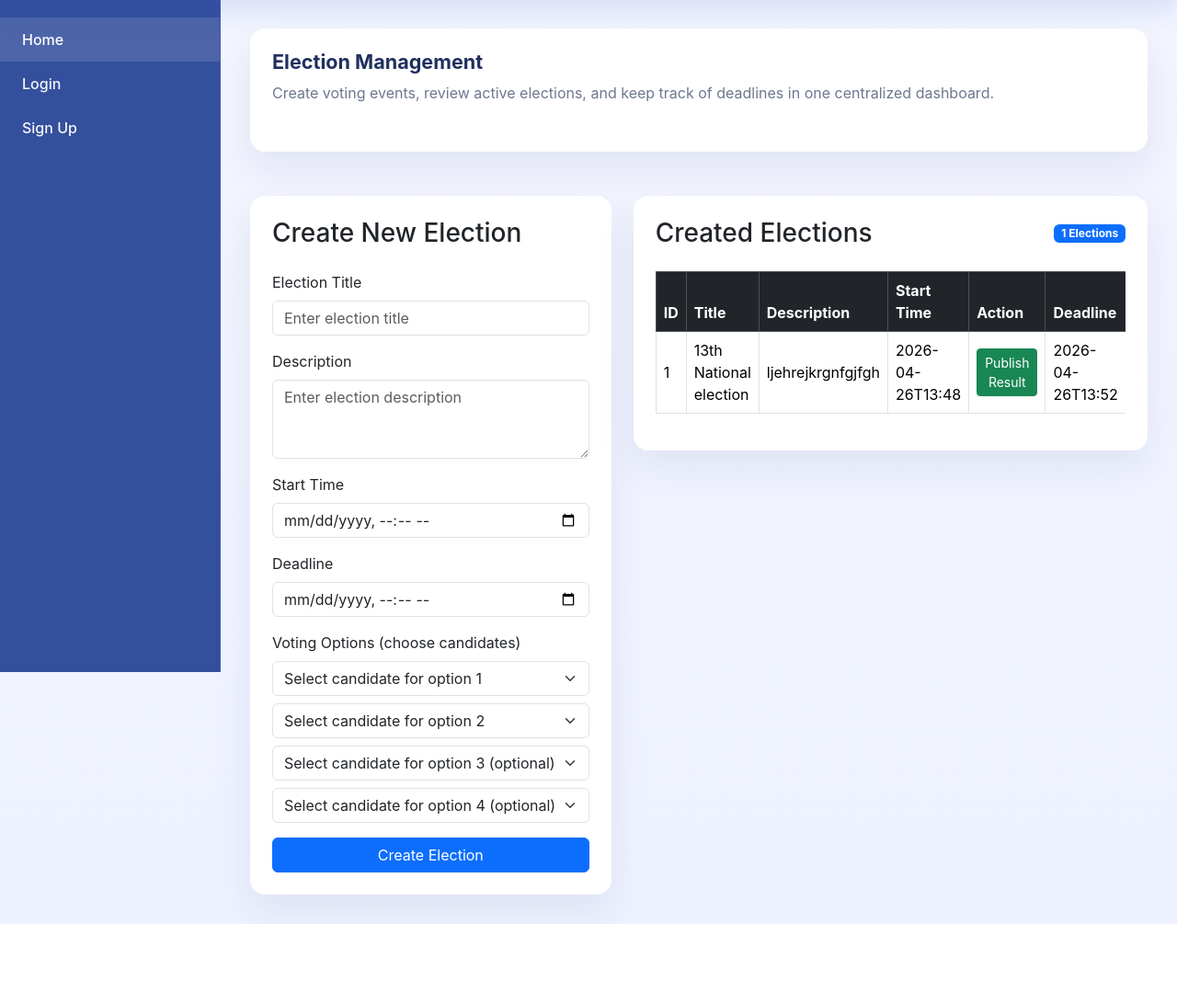
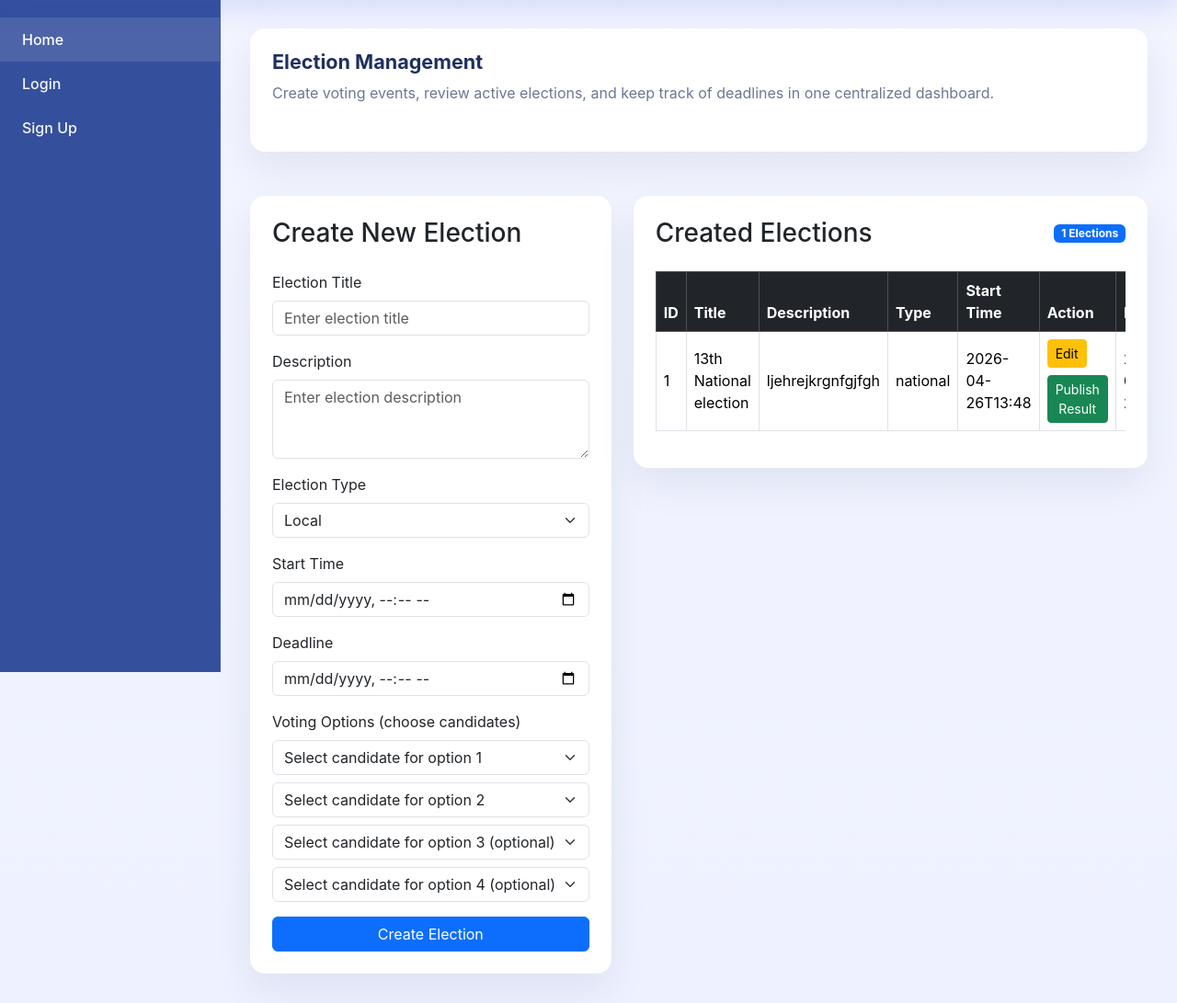
Before and after one commit to sadman-omeo/Digital-Civic-Participation-Governance-Platform, a Flask app: page /election_creation/ in a window 1280 px wide. Shown: the part 69-1160 px from the top of the page at 92% size. Before the commit the page ends 1074 px from the top, so only its background shows below. Run offline with Flask 3, Linux system fonts and the light colour scheme; data comes from the database, SQL or seed files in the repository; both versions use the stored data as it was after the commit; parts of the project's set-up code (start-up, migrations or seed data) failed here and were passed over.

Commit message:
Live modification on election_creation

```diff
--- a/models/election_creation.py
+++ b/models/election_creation.py
@@ -1,4 +1,3 @@
-# models/election_creation.py
 from database_init import db
 
 class ElectionCreation(db.Model):
@@ -7,6 +6,9 @@ class ElectionCreation(db.Model):
     id = db.Column(db.Integer, primary_key=True)
     title = db.Column(db.String(200), nullable=False)
     description = db.Column(db.String(500), nullable=False)
+
+    type = db.Column(db.String(50), nullable = False, default = "Local")
+
     start_time = db.Column(db.String(50), nullable=False)  # added for election start reminder
     deadline = db.Column(db.String(50), nullable=False)
     result_published = db.Column(db.Boolean, default=False, nullable=False)  # added for result published notification
--- a/routes/election_creation_routes.py
+++ b/routes/election_creation_routes.py
@@ -17,8 +17,10 @@ def election_creation_page():
 def add_election():
     title = request.form.get("title")
     description = request.form.get("description")
+    type = request.form.get("type")
     start_time = request.form.get("start_time")  # added
     deadline = request.form.get("deadline")
+
 
     option1 = request.form.get("option1")
     option2 = request.form.get("option2")
@@ -27,6 +29,9 @@ def add_election():
 
     if not title or not description or not start_time or not deadline:  # changed
         return "Title, description, start time, and deadline are required", 400  # changed
+
+    if type not in ["local", "national", "mayor"]:
+        return "Invalid election type", 400
 
     if not option1 or not option2:
         return "At least two candidate options are required", 400
@@ -51,8 +56,9 @@ def add_election():
     new_election = ElectionCreation(
         title=title,
         description=description,
+        type = type,
         start_time=start_time,  # added
-        deadline=deadline
+        deadline=deadline,
     )
 
     db.session.add(new_election)
@@ -73,6 +79,32 @@ def add_election():
     flash("Election created successfully!")
     return redirect(url_for("e_bp.election_creation_page"))
 
+@e_bp.route("/edit_election/<int:election_id>", methods = ["GET", "POST"])
+def edit_election(election_id):
+    election = ElectionCreation.query.get(election_id)
+
+    if not election:
+        return "Election not found", 404
+
+    if request.method == "POST":
+        title = request.form.get("title")
+        description = request.form.get("description")
+        type = request.form.get("type")
+        start_time = request.form.get("start_time")
+        deadline = request.form.get("deadline")
+
+        election.title = title
+        election.description = description
+        election.type = type
+        election.start_time = start_time
+        election.deadline = deadline
+
+        db.session.commit()
+
+        flash("Successfully updated!!!")
+        return redirect(url_for("e_bp.election_creation_page"))
+    return render_template("edit_election.html", election = election)
+
 @e_bp.route("/publish_result/<int:election_id>", methods=["POST"])
 def publish_result(election_id):  # added
     election = ElectionCreation.query.get(election_id)  # added
--- a/templates/election_creation.html
+++ b/templates/election_creation.html
@@ -25,9 +25,19 @@
                         <input type="text" class="form-control" name="title" placeholder="Enter election title" required>
                     </div>
 
+
                     <div class="mb-3">
                         <label class="form-label">Description</label>
                         <textarea class="form-control" name="description" rows="3" placeholder="Enter election description" required></textarea>
+                    </div>
+
+                    <div class="mb-3">
+                        <label class="form-label">Election Type</label>
+                        <select class="form-select" name="type" required>
+                            <option value="Local">Local</option>
+                            <option value="national">National</option>
+                            <option value="mayor">Mayor</option>
+                        </select>
                     </div>
 
                     <div class="mb-3">
@@ -96,6 +106,7 @@
                                     <th>ID</th>
                                     <th>Title</th>
                                     <th>Description</th>
+                                    <th>Type </th>
                                     <th>Start Time</th> <!-- added -->
                                     <th>Action</th> <!-- added -->
                                     <th>Deadline</th>
@@ -107,16 +118,20 @@
                                         <td>{{ election.id }}</td>
                                         <td>{{ election.title }}</td>
                                         <td>{{ election.description }}</td>
+                                        <td>{{ election.type }}
                                         <td>{{ election.start_time }}</td> <!-- added -->
                                         <td>
+                                            <a href="{{ url_for('e_bp.edit_election', election_id=election.id) }}" class="btn btn-sm btn-warning mb-1">Edit</a>
+
                                             {% if election.result_published %}
-                                                <span class="badge bg-success">Published</span>
+                                                <span class="badge bg-success d-block mt-1">Published</span>
                                             {% else %}
-                                                <form action="{{ url_for('e_bp.publish_result', election_id=election.id) }}" method="POST">
+                                                <form action="{{ url_for('e_bp.publish_result', election_id=election.id) }}" method="POST" class="mt-1">
                                                     <button type="submit" class="btn btn-sm btn-success">Publish Result</button>
                                                 </form>
-                                            {% endif %}
+                                                {% endif %}
                                         </td> <!-- added -->
+
                                         <td>{{ election.deadline }}</td>
                                     </tr>
                                 {% endfor %}
```
Also changed, not shown: templates/edit_election.html (added, +52 -0 lines), instance/voting_system.db.
